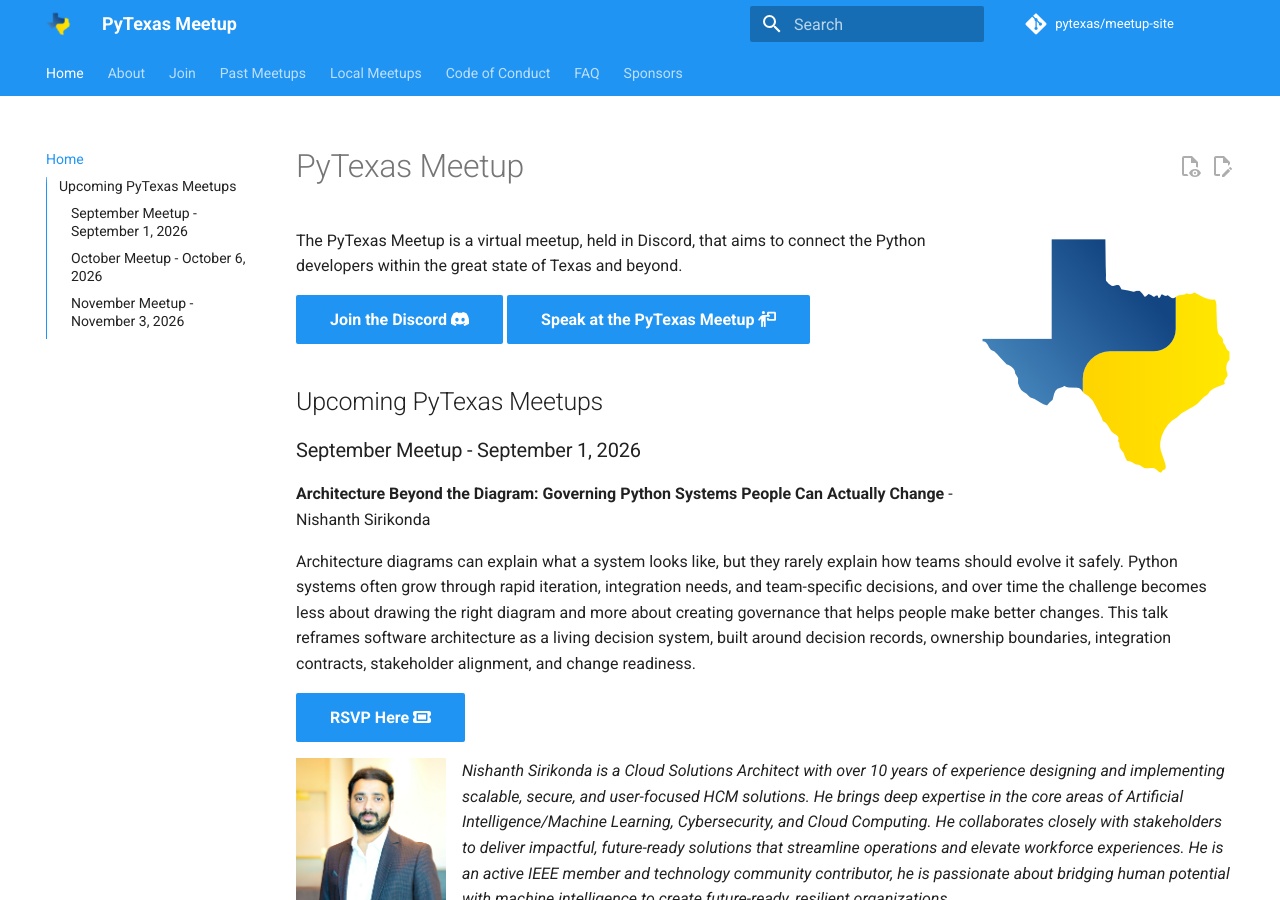
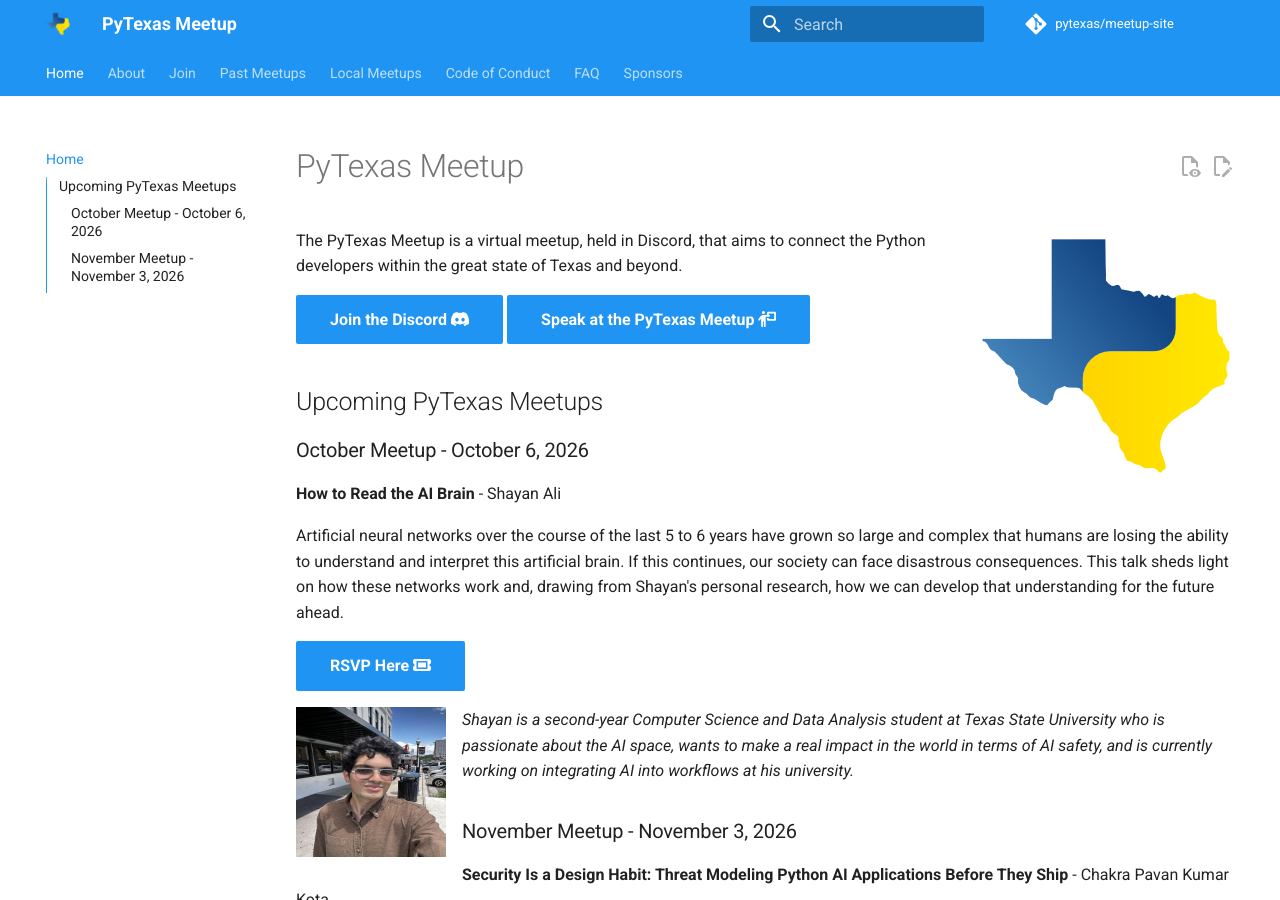
Before and after one commit to pytexas/meetup, an MkDocs documentation site: the page built from docs/index.md, in a window 1280 px wide and 900 px high. Built offline with MkDocs 1.6.1 and Material for MkDocs 9.7.7, drawn with Linux system fonts in a browser that asks for light colours; comment, search, counter and statistics services are not loaded; some of the changed text lies outside the part shown.

Commit message:
Archive the September meetup (#55)
* Archive the September meetup

The September 1 meetup (Nishanth Sirikonda, "Architecture Beyond the
Diagram") has been held, so its homepage section moves to a past-meetup
post. October (Shayan Ali) and November (Pavan Kota) were already on
the homepage with their author entries and headshots, so this cycle
only needed the archive side.

Claude-Session: https://claude.ai/code/session_01Te57uzxNDPxJVoM2mU9mQx

* Persist the rotated meetup.com refresh token

The October event scripts refreshed the Meetup OAuth token, which
rotates on every use; sops wrote the new refresh token back. Committing
it so the last good token survives beyond this checkout.

Claude-Session: https://claude.ai/code/session_01Te57uzxNDPxJVoM2mU9mQx

```diff
--- a/docs/index.md
+++ b/docs/index.md
@@ -16,18 +16,6 @@ of Texas and beyond.
 [Speak at the PyTexas Meetup :fontawesome-solid-person-chalkboard:](https://forms.gle/u2HwuZGmPBj9n9bQ6){ .md-button .md-button--primary}
 
 ## Upcoming PyTexas Meetups
-
-### September Meetup - September 1, 2026
-
-**Architecture Beyond the Diagram: Governing Python Systems People Can Actually Change** - Nishanth Sirikonda
-
-Architecture diagrams can explain what a system looks like, but they rarely explain how teams should evolve it safely. Python systems often grow through rapid iteration, integration needs, and team-specific decisions, and over time the challenge becomes less about drawing the right diagram and more about creating governance that helps people make better changes. This talk reframes software architecture as a living decision system, built around decision records, ownership boundaries, integration contracts, stakeholder alignment, and change readiness.
-
-[RSVP Here :fontawesome-solid-ticket:](https://pytexas.org/meetup/join){ .md-button .md-button--primary }
-
-![Nishanth Sirikonda Headshot](assets/images/nishanthsirikonda.jpg){: style="height:150px;width:150px" align=left}
-
-_Nishanth Sirikonda is a Cloud Solutions Architect with over 10 years of experience designing and implementing scalable, secure, and user-focused HCM solutions. He brings deep expertise in the core areas of Artificial Intelligence/Machine Learning, Cybersecurity, and Cloud Computing. He collaborates closely with stakeholders to deliver impactful, future-ready solutions that streamline operations and elevate workforce experiences. He is an active IEEE member and technology community contributor, he is passionate about bridging human potential with machine intelligence to create future-ready, resilient organizations._
 
 ### October Meetup - October 6, 2026
 
```
Also changed, not shown: .ai-sessions/lessons.md (+3 -1 lines), .ai-sessions/session-20260906-1427-october-wrapup.md (added, +45 -0 lines), docs/past_meetups/posts/2026-09-01.md (added, +21 -0 lines), 1 other file.
